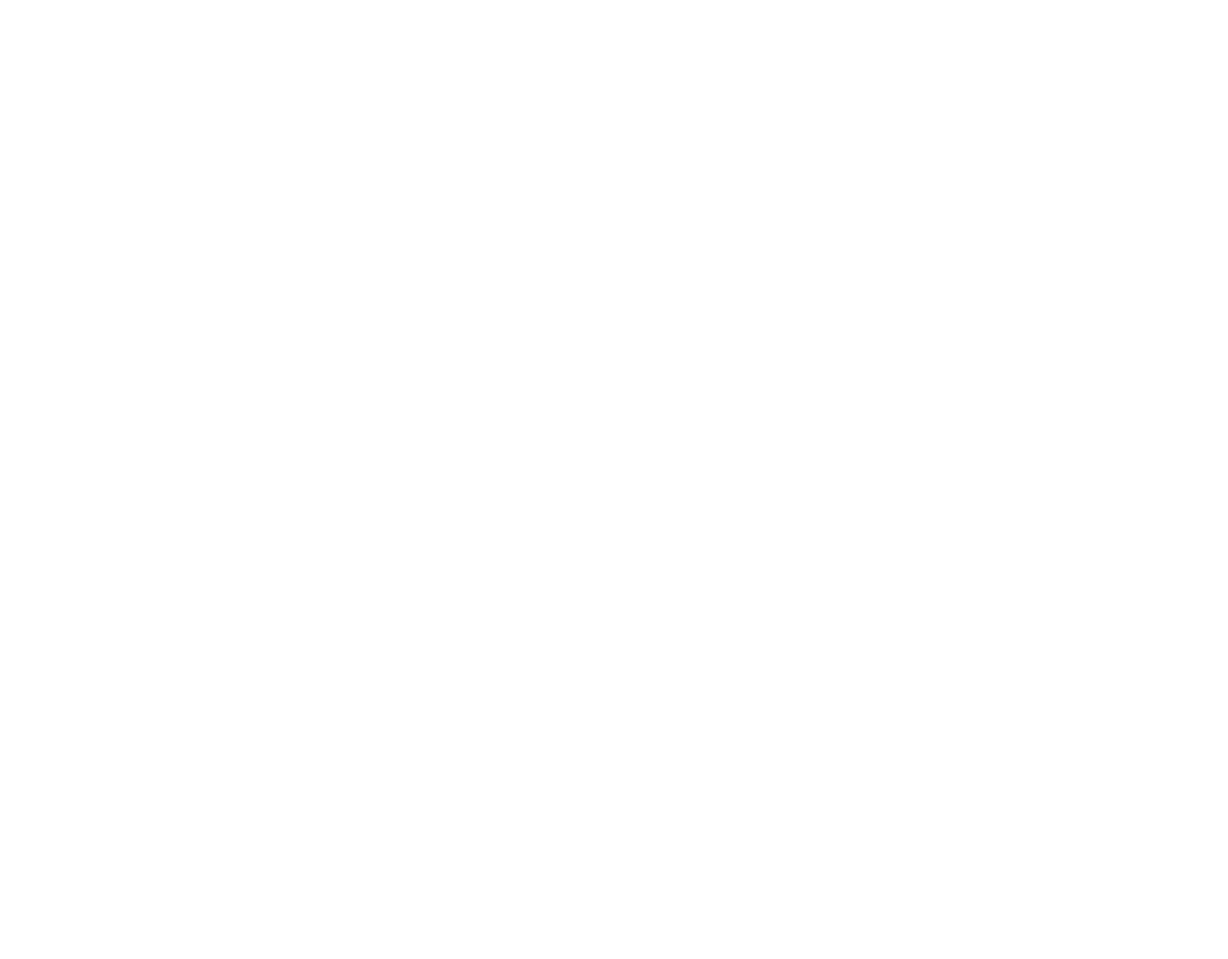
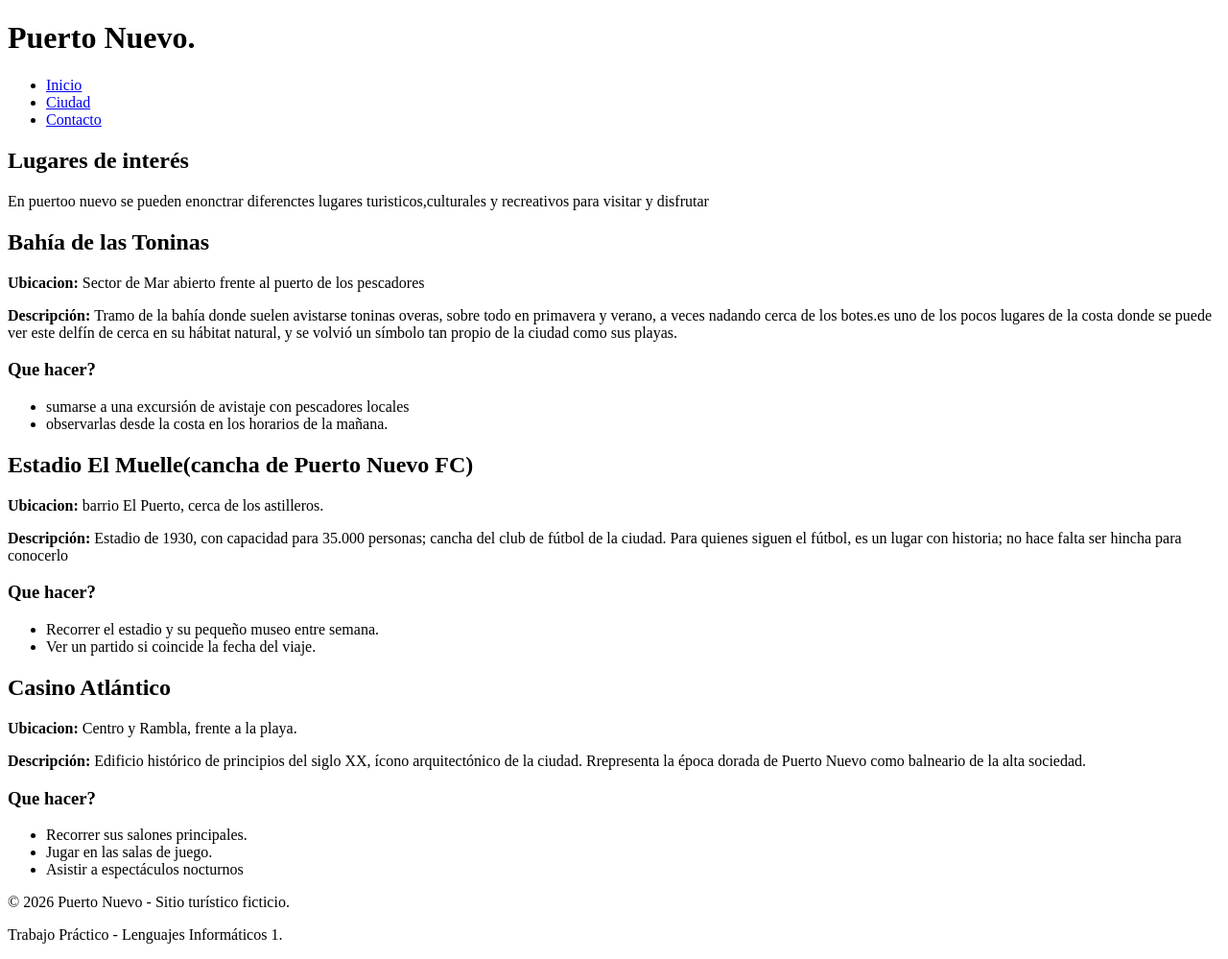
Before and after one commit to fgonzalez15unahur/tp_lenguajes_informaticos_mi_ciudad, a plain HTML site: page lugares.html in a window 1280 px wide. Shown: the whole page at 96% size. Before the commit the page ends 800 px from the top, so only its background shows below. Drawn offline with Linux system fonts and the light colour scheme.

Commit message:
feat:Contenido de pagina de lugares y suma de info a la pagina de contacto

```diff
--- a/lugares.html
+++ b/lugares.html
@@ -0,0 +1,81 @@
+<!DOCTYPE html>
+<html lang="es">
+
+<head>
+    <meta charset="UTF-8">
+    <meta name="viewport" content="width=device-width, initial-scale=1.0">
+    <title>Contacto</title>
+</head>
+
+<body>
+    <header>
+        <h1>Puerto Nuevo.</h1>
+        <nav>
+            <ul>
+                <li><a href="index.html">Inicio</a></li>
+                <li><a href="ciudad.html">Ciudad</a></li>
+                <li><a href="contacto.html">Contacto</a></li>
+            </ul>
+        </nav>
+    </header>
+    <main>
+        <section>
+            <h1>Lugares de interés</h1>
+            <p>En puertoo nuevo se pueden enonctrar diferenctes lugares turisticos,culturales y recreativos para visitar
+                y disfrutar</p>
+            <article id="lugar-bahias-toninas">
+                <h2>Bahía de las Toninas</h2>
+                <p><strong>Ubicacion: </strong>Sector de Mar abierto frente al puerto de los pescadores</p>
+                <p><strong>Descripción: </strong>
+                    Tramo de la bahía donde suelen avistarse toninas overas, sobre todo en primavera y verano, a veces
+                    nadando cerca de los botes.es uno de los pocos lugares de la costa donde se puede ver este delfín de
+                    cerca en su hábitat natural, y se volvió un símbolo tan propio de la ciudad como sus playas.</p>
+                <section>
+                    <h3>Que hacer?</h3>
+                    <ul>
+                        <li>sumarse a una excursión de avistaje con pescadores locales</li>
+                        <li>observarlas desde la costa en los horarios de la mañana.</li>
+                    </ul>
+                </section>
+            </article>
+            <article>
+                <h2>Estadio El Muelle(cancha de Puerto Nuevo FC)</h2>
+                <p><strong>Ubicacion: </strong>barrio El Puerto, cerca de los astilleros.</p>
+                <p><strong>Descripción: </strong>
+                    Estadio de 1930, con capacidad para 35.000 personas; cancha del club de fútbol de la ciudad.
+                    Para quienes siguen el fútbol, es un lugar con historia; no hace falta ser hincha para conocerlo
+                </p>
+                <section>
+                    <h3>Que hacer?</h3>
+                    <ul>
+                        <li>Recorrer el estadio y su pequeño museo entre semana.</li>
+                        <li>Ver un partido si coincide la fecha del viaje.</li>
+                    </ul>
+                </section>
+            </article>
+            <article>
+                <h2>Casino Atlántico</h2>
+                <p><strong>Ubicacion: </strong>Centro y Rambla, frente a la playa.</p>
+                <p><strong>Descripción: </strong>
+                    Edificio histórico de principios del siglo XX, ícono arquitectónico de la ciudad.
+                    Rrepresenta la época dorada de Puerto Nuevo como balneario de la alta sociedad.
+                </p>
+                <section>
+                    <h3>Que hacer?</h3>
+                    <ul>
+                        <li>Recorrer sus salones principales.</li>
+                        <li>Jugar en las salas de juego.</li>
+                        <li>Asistir a espectáculos nocturnos</li>
+                    </ul>
+                </section>
+            </article>
+        </section>
+
+    </main>
+    <footer id="contacto-footer">
+        <p>&copy; 2026 Puerto Nuevo - Sitio turístico ficticio.</p>
+        <p>
+            Trabajo Práctico - Lenguajes Informáticos 1.
+        </p>
+    </footer>
+</body>
```
Also changed, not shown: contacto.html (+29 -8 lines).
